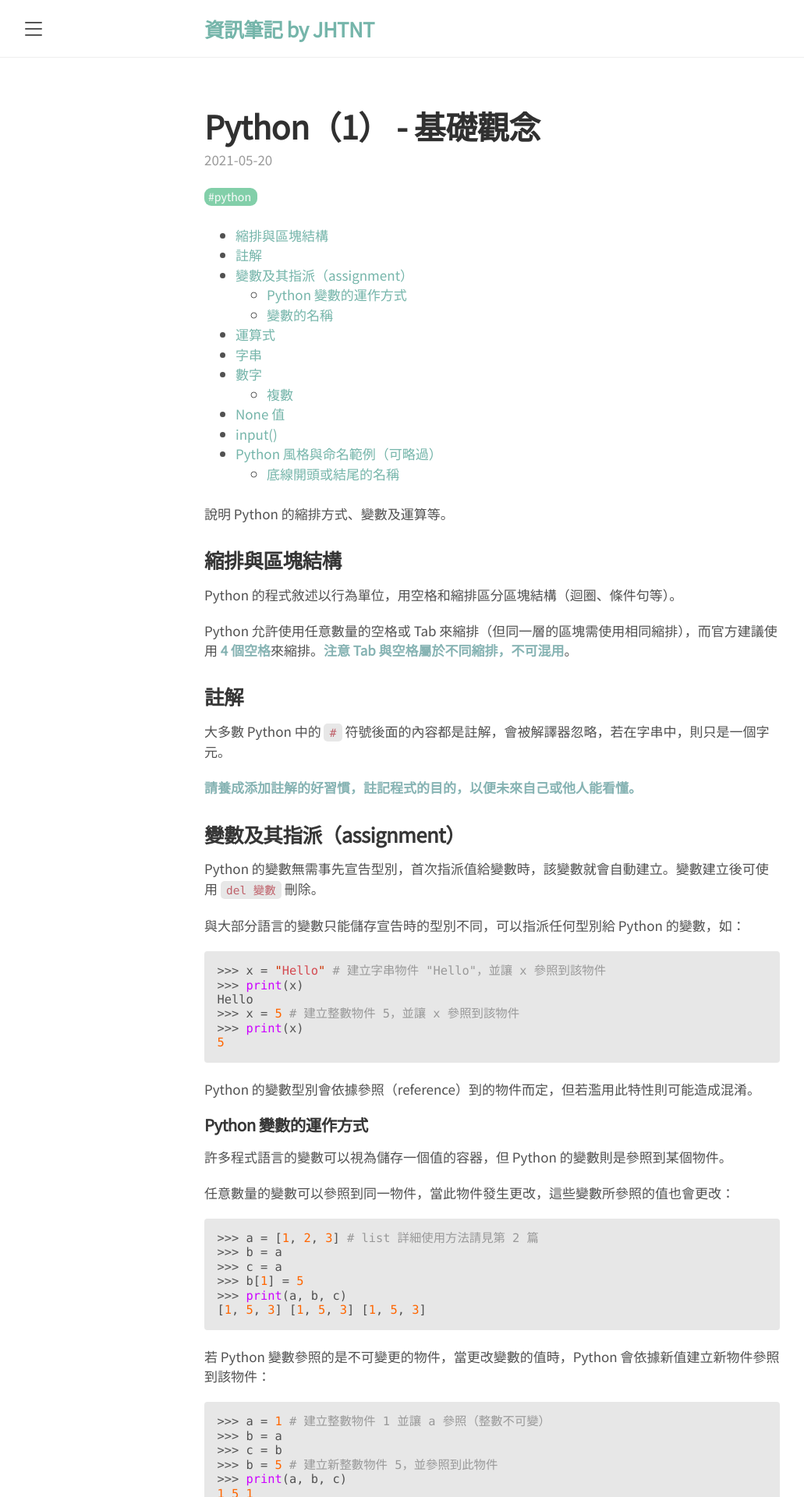
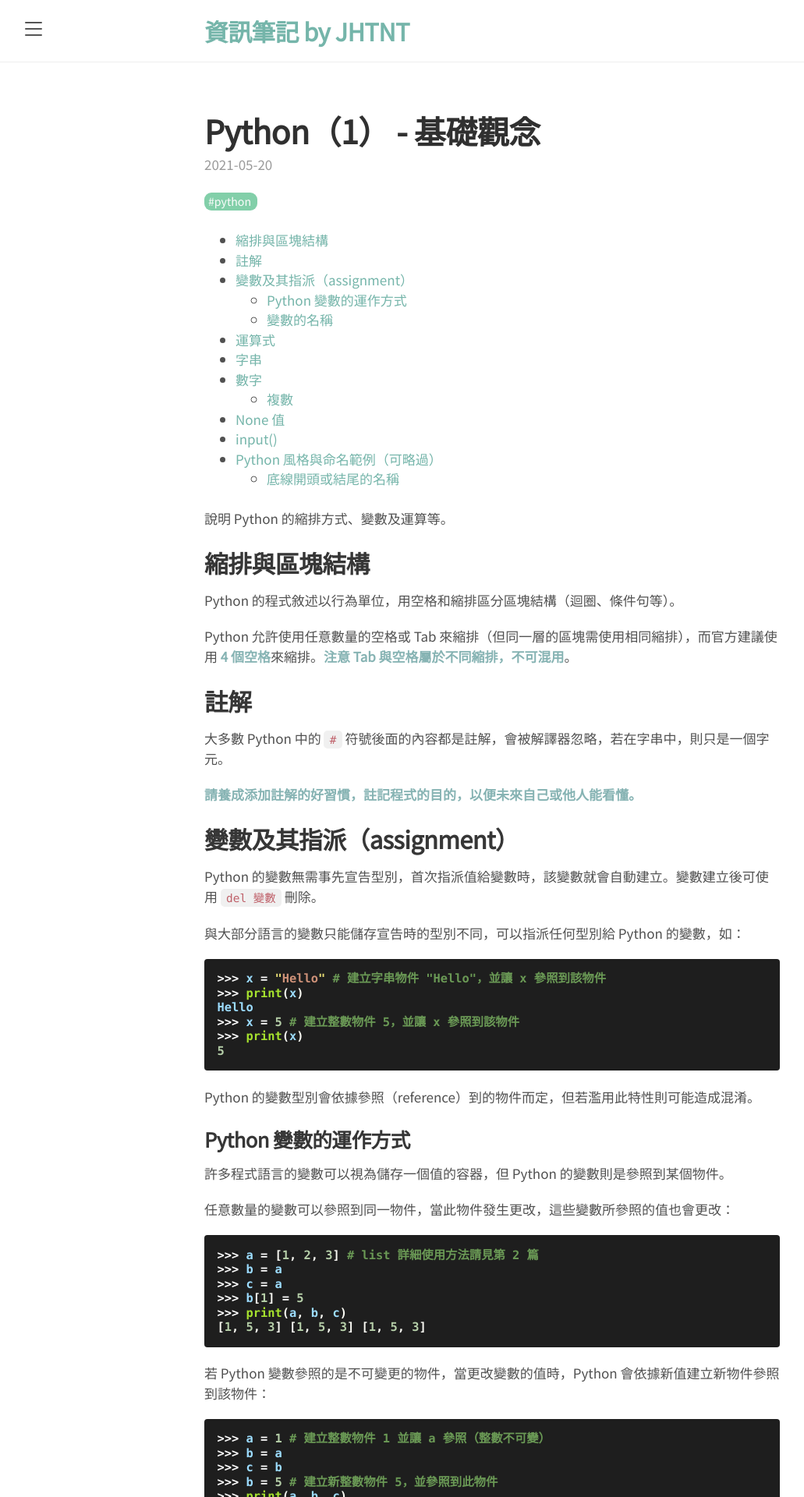
Before and after one commit to JHTNT/JHTNT, a Jekyll site: the page built from _posts/2021-05-20-python-1.md, in a window 1280 px wide. Shown: the top 1920 px of the page at 78% size, without its empty margins (9-1040 px from the left). Built offline with Jekyll 4.4.1, drawn with Linux system fonts in a browser that asks for light colours; some of the changed text lies outside the part shown.

Commit message:
修改樣式
修改 highlighter 及改為使用 kramdown  渲染

```diff
--- a/_config.yml
+++ b/_config.yml
@@ -19,19 +19,20 @@
 # in the templates via {{ site.myvariable }}.
 
 title: 資訊筆記 by JHTNT
-email:
 description: >- # this means to ignore newlines until "baseurl:"
   存放資訊筆記及問題解決經驗
 baseurl: "" # the subpath of your site, e.g. /blog
 url: "" # the base hostname & protocol for your site, e.g. http://example.com
 permalink: /articles/:year:month:day-:title
 excerpt_separator:  '<!-- more -->'
-github_username:
 # Build settings
 theme: minima
+markdown: kramdown
+kramdown:
+  input: GFM
+  syntax_highlighter: rouge
 plugins:
   - jekyll-feed
-  - jekyll-toc
 
 # Exclude from processing.
 # The following items will not be processed, by default.
@@ -61,8 +62,3 @@
   tag:
     output: true
     permalink: /tag/:name
-
-# 目錄
-toc:
-  min_level: 2
-  max_level: 4
--- a/_layouts/post.html
+++ b/_layouts/post.html
@@ -1,11 +1,6 @@
 ---
 layout: default
 ---
-<head>
-    <script src="https://polyfill.io/v3/polyfill.min.js?features=es6"></script>
-    <script id="MathJax-script" async src="https://cdn.jsdelivr.net/npm/mathjax@3/es5/tex-mml-chtml.js"></script>
-</head>
-
 <div class="post">
     <h1 class="post-title">{{ page.title }}</h1>
     <span class="post-date">{{ page.date | date: "%Y-%m-%d" }}</span>
--- a/public/css/poole.css
+++ b/public/css/poole.css
@@ -96,10 +96,14 @@
   font-size: 1.5rem;
 }
 h3 {
-  margin-top: 1.5rem;
+  margin-top: 1.25rem;
+  font-size: 1.5rem;
+}
+h4 {
+  margin-top: 1.25rem;
   font-size: 1.25rem;
 }
-h4, h5, h6 {
+h5, h6 {
   margin-top: 1rem;
   font-size: 1rem;
 }
@@ -157,7 +161,7 @@
   padding: .25em .5em;
   font-size: 85%;
   color: #bf616a;
-  background-color: #e7e7e7;
+  background-color: #f0f0f0;
   border-radius: 5px;
 }
 pre {
@@ -166,12 +170,13 @@
   margin-bottom: 1rem;
   padding: 0.8rem;
   font-size: .75rem;
+  font-weight: bold;
   line-height: 1.2;
   white-space: pre;
   white-space: pre-wrap;
   word-break: break-all;
   word-wrap: break-word;
-  background-color: #e7e7e7;
+  background-color: #1E1E1E;
 }
 pre code {
   padding: 0;
--- a/public/css/syntax.css
+++ b/public/css/syntax.css
@@ -1,65 +1,64 @@
-.highlight .hll { background-color: #ffc; }
-.highlight .c { color: #999; } /* Comment */
-.highlight .err { color: #a00; background-color: #faa } /* Error */
-.highlight .k { color: #069; } /* Keyword */
-.highlight .o { color: #555 } /* Operator */
-.highlight .cm { color: #09f; font-style: italic } /* Comment.Multiline */
-.highlight .cp { color: #099 } /* Comment.Preproc */
-.highlight .c1 { color: #999; } /* Comment.Single */
-.highlight .cs { color: #999; } /* Comment.Special */
-.highlight .gd { background-color: #fcc; border: 1px solid #c00 } /* Generic.Deleted */
+.highlight .hll { background-color: #272822; }
+.highlight .c { color: #75715e } /* Comment */
+.highlight .err { color: #960050; background-color: #1e0010 } /* Error */
+.highlight .k { color: #c586c0 } /* Keyword */
+.highlight .l { color: #ae81ff } /* Literal */
+.highlight .n { color: #9cdcfe } /* Name */
+.highlight .o { color: #fff } /* Operator */
+.highlight .p { color: #f8f8f2 } /* Punctuation */
+.highlight .cm { color: #75715e } /* Comment.Multiline */
+.highlight .cp { color: #75715e } /* Comment.Preproc */
+.highlight .c1 { color: #6A9955 } /* Comment.Single */
+.highlight .cs { color: #75715e } /* Comment.Special */
 .highlight .ge { font-style: italic } /* Generic.Emph */
-.highlight .gr { color: #f00 } /* Generic.Error */
-.highlight .gh { color: #030; } /* Generic.Heading */
-.highlight .gi { background-color: #cfc; border: 1px solid #0c0 } /* Generic.Inserted */
-.highlight .go { color: #aaa } /* Generic.Output */
-.highlight .gp { color: #009; } /* Generic.Prompt */
-.highlight .gs { } /* Generic.Strong */
-.highlight .gu { color: #030; } /* Generic.Subheading */
-.highlight .gt { color: #9c6 } /* Generic.Traceback */
-.highlight .kc { color: #069; } /* Keyword.Constant */
-.highlight .kd { color: #069; } /* Keyword.Declaration */
-.highlight .kn { color: #069; } /* Keyword.Namespace */
-.highlight .kp { color: #069 } /* Keyword.Pseudo */
-.highlight .kr { color: #069; } /* Keyword.Reserved */
-.highlight .kt { color: #078; } /* Keyword.Type */
-.highlight .m { color: #f60 } /* Literal.Number */
-.highlight .s { color: #d44950 } /* Literal.String */
-.highlight .na { color: #4f9fcf } /* Name.Attribute */
-.highlight .nb { color: #366 } /* Name.Builtin */
-.highlight .nc { color: #0a8; } /* Name.Class */
-.highlight .no { color: #360 } /* Name.Constant */
-.highlight .nd { color: #99f } /* Name.Decorator */
-.highlight .ni { color: #999; } /* Name.Entity */
-.highlight .ne { color: #c00; } /* Name.Exception */
-.highlight .nf { color: #c0f } /* Name.Function */
-.highlight .nl { color: #99f } /* Name.Label */
-.highlight .nn { color: #0cf; } /* Name.Namespace */
-.highlight .nt { color: #2f6f9f; } /* Name.Tag */
-.highlight .nv { color: #033 } /* Name.Variable */
-.highlight .ow { color: #000; } /* Operator.Word */
-.highlight .w { color: #bbb } /* Text.Whitespace */
-.highlight .mf { color: #f60 } /* Literal.Number.Float */
-.highlight .mh { color: #f60 } /* Literal.Number.Hex */
-.highlight .mi { color: #f60 } /* Literal.Number.Integer */
-.highlight .mo { color: #f60 } /* Literal.Number.Oct */
-.highlight .sb { color: #c30 } /* Literal.String.Backtick */
-.highlight .sc { color: #c30 } /* Literal.String.Char */
-.highlight .sd { color: #c30; font-style: italic } /* Literal.String.Doc */
-.highlight .s2 { color: #c30 } /* Literal.String.Double */
-.highlight .se { color: #c30; } /* Literal.String.Escape */
-.highlight .sh { color: #c30 } /* Literal.String.Heredoc */
-.highlight .si { color: #a00 } /* Literal.String.Interpol */
-.highlight .sx { color: #c30 } /* Literal.String.Other */
-.highlight .sr { color: #3aa } /* Literal.String.Regex */
-.highlight .s1 { color: #c30 } /* Literal.String.Single */
-.highlight .ss { color: #fc3 } /* Literal.String.Symbol */
-.highlight .bp { color: #366 } /* Name.Builtin.Pseudo */
-.highlight .vc { color: #033 } /* Name.Variable.Class */
-.highlight .vg { color: #033 } /* Name.Variable.Global */
-.highlight .vi { color: #033 } /* Name.Variable.Instance */
-.highlight .il { color: #f60 } /* Literal.Number.Integer.Long */
+.highlight .gs { font-weight: bold } /* Generic.Strong */
+.highlight .kc { color: #66d9ef } /* Keyword.Constant */
+.highlight .kd { color: #66d9ef } /* Keyword.Declaration */
+.highlight .kn { color: #f92672 } /* Keyword.Namespace */
+.highlight .kp { color: #66d9ef } /* Keyword.Pseudo */
+.highlight .kr { color: #66d9ef } /* Keyword.Reserved */
+.highlight .kt { color: #66d9ef } /* Keyword.Type */
+.highlight .ld { color: #e6db74 } /* Literal.Date */
+.highlight .m { color: #b5cea8 } /* Literal.Number */
+.highlight .s { color: #ce9178 } /* Literal.String */
+.highlight .na { color: #a6e22e } /* Name.Attribute */
+.highlight .nb { color: #4ec9b0 } /* Name.Builtin */
+.highlight .nc { color: #a6e22e } /* Name.Class */
+.highlight .no { color: #66d9ef } /* Name.Constant */
+.highlight .nd { color: #a6e22e } /* Name.Decorator */
+.highlight .ni { color: #f8f8f2 } /* Name.Entity */
+.highlight .ne { color: #a6e22e } /* Name.Exception */
+.highlight .nf { color: #a6e22e } /* Name.Function */
+.highlight .nl { color: #f8f8f2 } /* Name.Label */
+.highlight .nn { color: #f8f8f2 } /* Name.Namespace */
+.highlight .nx { color: #a6e22e } /* Name.Other */
+.highlight .py { color: #f8f8f2 } /* Name.Property */
+.highlight .nt { color: #f92672 } /* Name.Tag */
+.highlight .nv { color: #9CDCFE } /* Name.Variable */
+.highlight .ow { color: #c586c0 } /* Operator.Word */
+.highlight .w { color: #f8f8f2 } /* Text.Whitespace */
+.highlight .mf { color: #b5cea8 } /* Literal.Number.Float */
+.highlight .mh { color: #b5cea8 } /* Literal.Number.Hex */
+.highlight .mi { color: #b5cea8 } /* Literal.Number.Integer */
+.highlight .mo { color: #b5cea8 } /* Literal.Number.Oct */
+.highlight .sb { color: #e6db74 } /* Literal.String.Backtick */
+.highlight .sc { color: #e6db74 } /* Literal.String.Char */
+.highlight .sd { color: #e6db74 } /* Literal.String.Doc */
+.highlight .s2 { color: #e6db74 } /* Literal.String.Double */
+.highlight .se { color: #ae81ff } /* Literal.String.Escape */
+.highlight .sh { color: #e6db74 } /* Literal.String.Heredoc */
+.highlight .si { color: #e6db74 } /* Literal.String.Interpol */
+.highlight .sx { color: #e6db74 } /* Literal.String.Other */
+.highlight .sr { color: #e6db74 } /* Literal.String.Regex */
+.highlight .s1 { color: #e6db74 } /* Literal.String.Single */
+.highlight .ss { color: #e6db74 } /* Literal.String.Symbol */
+.highlight .bp { color: #569cd6 } /* Name.Builtin.Pseudo */
+.highlight .vc { color: #f8f8f2 } /* Name.Variable.Class */
+.highlight .vg { color: #f8f8f2 } /* Name.Variable.Global */
+.highlight .vi { color: #f8f8f2 } /* Name.Variable.Instance */
+.highlight .il { color: #ae81ff } /* Literal.Number.Integer.Long */
 
-.css .o,
-.css .o + .nt,
-.css .nt + .nt { color: #999; }
+.highlight .gh { } /* Generic Heading & Diff Header */
+.highlight .gu { color: #75715e; } /* Generic.Subheading & Diff Unified/Comment? */
+.highlight .gd { color: #f92672; } /* Generic.Deleted & Diff Deleted */
+.highlight .gi { color: #a6e22e; } /* Generic.Inserted & Diff Inserted */
```
